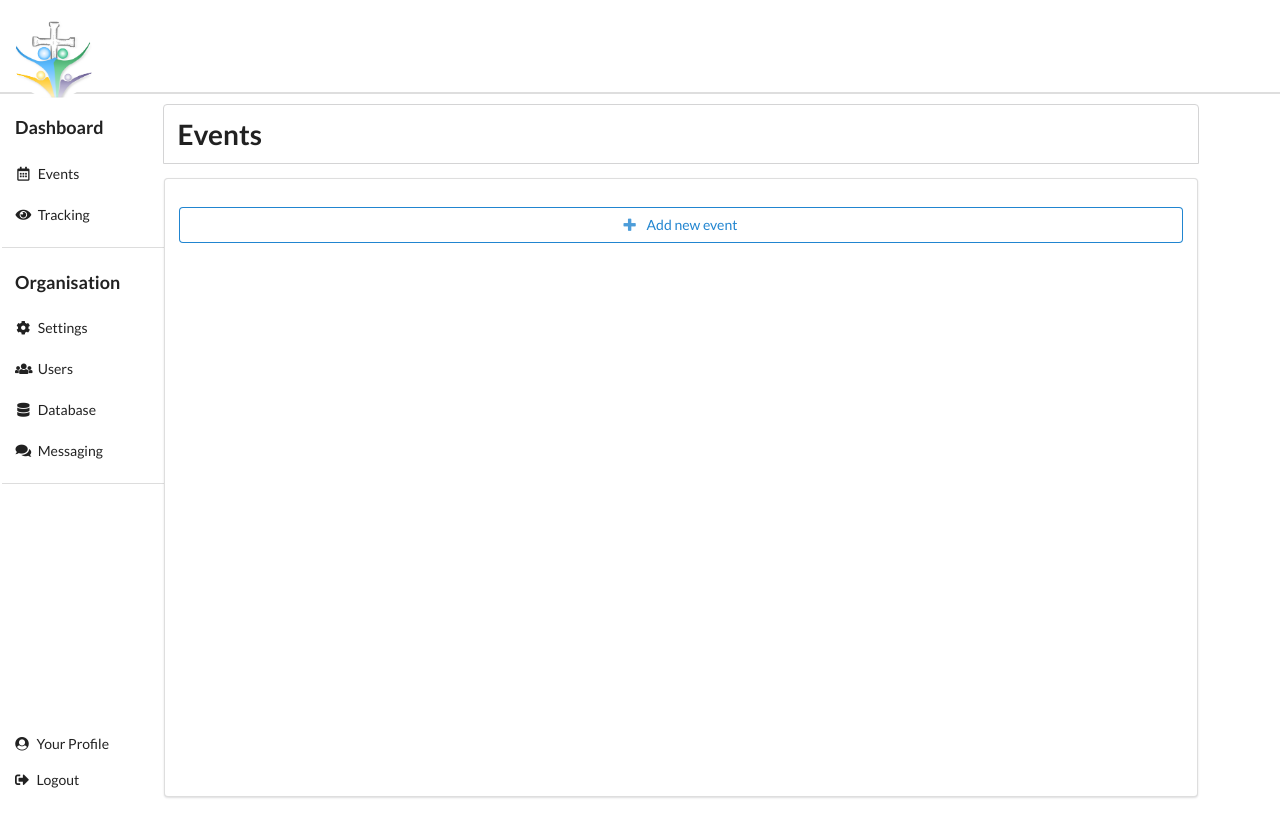
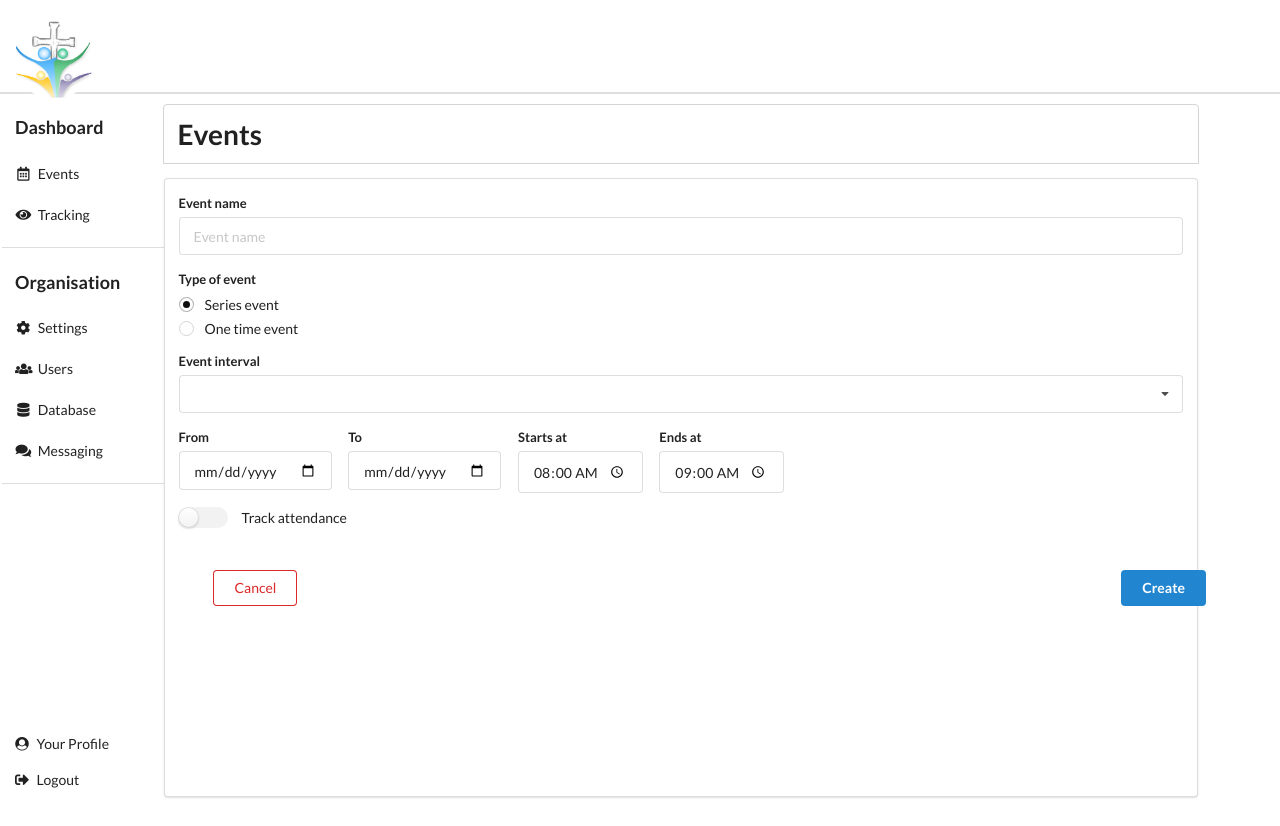
Before and after one commit to Charl1996/churchlife, a Python web app: template templates/layout_content/events/new_event.html in a window 1280 px wide. Run offline with Jinja, Linux system fonts and the light colour scheme; the template is opened without the code that fills it, so the values that code supplies are empty; some libraries are stand-ins or nearby versions.

Commit message:
Add preliminary new event page

```diff
--- a/app/routers/decorators.py
+++ b/app/routers/decorators.py
@@ -38,6 +38,9 @@ def domain_request(func):
 
         response = func(*args, **kwargs)
 
+        if type(response) == RedirectResponse:
+            return response
+
         # Inject the organisation in response
         data = response.get('data', {})
         data['organisation'] = parse_obj_as(UserOrganisationView, organisation.fields)
--- a/static/js/layout_content/events/new_event.js
+++ b/static/js/layout_content/events/new_event.js
@@ -0,0 +1,27 @@
+
+$("#event_type_form").change(function() {
+   var isSeriesEvent = $('#series_checkbox').is(':checked');
+
+   if (isSeriesEvent) {
+    $("#event-interval").show();
+   }
+   else {
+    $("#event-interval").hide();
+   }
+});
+
+$("#tracker-checkbox").change(function() {
+   var shouldTrack = $('#tracker-checkbox').is(':checked');
+
+   if (shouldTrack) {
+    $("#tracker-start-before").show();
+   }
+   else {
+    $("#tracker-start-before").hide();
+   }
+});
+
+$("#cancel-button").click(function() {
+    var url = "/" + currentDomain() + "/events/";
+    window.location.href = url;
+});
--- a/templates/layout_content/events/new_event.html
+++ b/templates/layout_content/events/new_event.html
@@ -1,12 +1,79 @@
 {% extends "layout_content/events.html" %}
 
 {% block event_content %}
-  <div style="padding-top: 1em; padding-bottom: 2em;">
-    <button class="fluid ui basic primary button">
-      <i class="icon plus"></i>
-      Add new event
-    </button>
+  <div class="ui container">
+    <form id="new_event_form" class="ui form">
+      <div class="field">
+        <label class="ui left aligned">Event name</label>
+        <input type="text" name="event-name" placeholder="Event name">
+      </div>
+
+      <div id="event_type_form" class="ui form">
+        <div class="grouped fields">
+          <label data-tooltip="Indicate whether this event should happen as part of a series or only once off" data-position="top left" data-inverted="">Type of event</label>
+          <div class="field">
+            <div class="ui radio checkbox">
+              <input id="series_checkbox" type="radio" name="event-type" checked="checked">
+              <label>Series event</label>
+            </div>
+          </div>
+          <div class="field">
+            <div class="ui radio checkbox">
+              <input type="radio" name="event-type">
+              <label>One time event</label>
+            </div>
+          </div>
+      </div>
+
+      <div id="event-interval" class="field">
+        <label class="ui left aligned">Event interval</label>
+        <div class="ui compact selection dropdown">
+          <i class="dropdown icon"></i>
+          <div class="menu">
+            <div class="item">Daily</div>
+            <div class="item">Weekly</div>
+            <div class="item">Monthly</div>
+          </div>
+        </div>
+      </div>
+      <div>
+        <div class="field" style="display: inline-block; padding-right: 1em;">
+          <label class="ui left aligned">From</label>
+          <input type="date" name="event-from-date" placeholder="From date">
+        </div>
+        <div class="field" style="display: inline-block; padding-right: 1em;">
+          <label class="ui left aligned">To</label>
+          <input type="date" name="event-to-date" placeholder="To date">
+        </div>
+        <div class="field" style="display: inline-block; padding-right: 1em;">
+          <label class="ui left aligned">Starts at</label>
+          <input type="time" value="08:00:00" name="event-start-time" placeholder="Start at">
+        </div>
+        <div class="field" style="display: inline-block; padding-right: 1em;">
+          <label class="ui left aligned">Ends at</label>
+          <input type="time" value="09:00:00" name="event-end-time" placeholder="End at">
+        </div>
+      </div>
+      <div class="ui toggle checkbox">
+        <input id="tracker-checkbox" type="checkbox" name="public">
+        <label>Track attendance</label>
+      </div>
+      <div id="tracker-start-before" class="field" style="display: none">
+        <label class="ui left aligned" data-tooltip="Specify how many minutes before the event the tracker should start capturing" data-position="top left" data-inverted="">Start tracking before event</label>
+        <input type="number" value="20" name="tracker-start-before" placeholder="">
+      </div>
+    </form>
   </div>
+
+<div class="ui clearing" style="padding-top: 2em;">
+  <div class="ui right floated header">
+    <div class="ui container center aligned" style="width: 20%"><button id="create_event_button" class="ui primary button">Create</button></div>
+  </div>
+  <div class="ui left floated header">
+    <div class="ui container center aligned" style="width: 20%"><button id="cancel-button" class="ui basic red button">Cancel</button></div>
+  </div>
+</div>
+
 {% endblock %}
 
 {% block javascript %}
```
Also changed, not shown: app/routers/organisation/router.py (+7 -7 lines).
